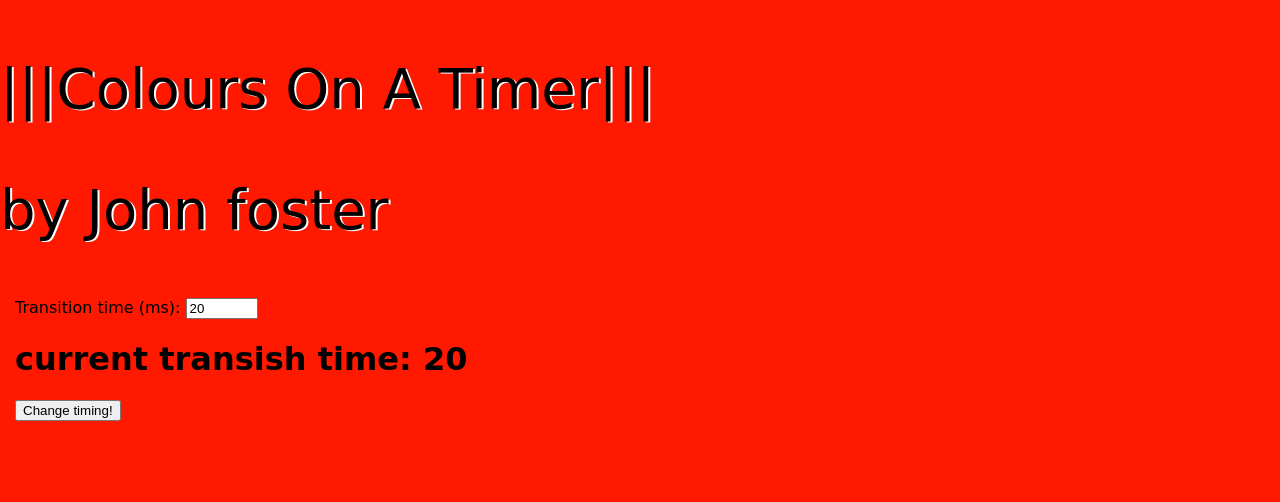
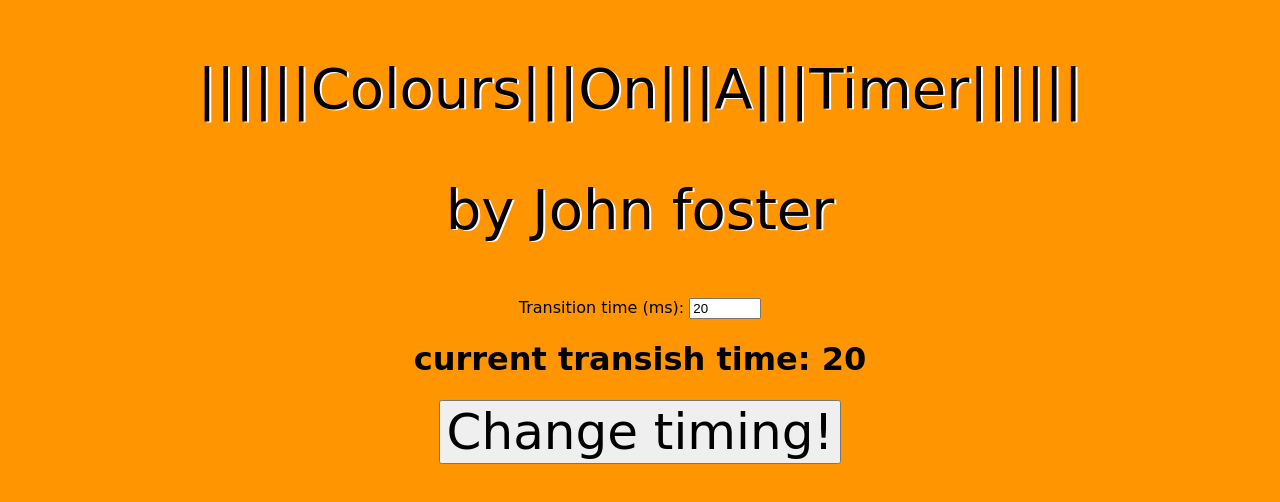
Before and after one commit to JohnFoster44/Tutorials-and-Codealongs, a plain HTML site: page canvas/background2.html in a window 1280 px wide. Both pictures are taken after a click on the button "Change timing!". Drawn offline with Linux system fonts and the light colour scheme; a web font is replaced by a local one.

Commit message:
small updates
changed aesthetics

```diff
--- a/canvas/background2.html
+++ b/canvas/background2.html
@@ -12,7 +12,7 @@
   <body>
     <canvas id="draw" width="800" height="800"></canvas>
     <div class="words">
-      <p>|||Colours On A Timer|||</p>
+      <p>||||||Colours|||On|||A|||Timer||||||</p>
       <p>by John foster</p>
     </div>
 
@@ -24,10 +24,10 @@
             class="slider"
             type="number"
             id="time"
-            min="0"
+            min="20"
             max="1000"
             value="20"
-            step="10"
+            step="20"
         />
       </label>
         <h1>current transish time: <span id="currentTime"></span></h1>
@@ -50,9 +50,10 @@
       ctx.fillStyle = `hsl(${hue}, 100%, 50%)`;
       ctx.fillRect(0, 0, canvas.width, canvas.height);
 
-      var time = setInterval(bkg, 1000);
+      let userTime = timeEL.value;
+      var timing = setInterval(bkg, (`${userTime}`));
 
-      function bkg(e) {
+      function bkg() {
         ctx.fillStyle = `hsl(${hue}, 100%, 50%)`;
         ctx.fillRect(0, 0, canvas.width, canvas.height);
         hue++;
@@ -60,22 +61,18 @@
       //canvas end
 
       // get current time on load
-
-      // function loadedTime(){
-      //   currentTimeEl.innerText = timeEL.value;
-      // };
-
       loadedTime = () => {currentTimeEl.innerText = timeEL.value};
 
       loadedTime();
-
       //change button
       buttonEl.addEventListener("click", () => {
         const button = timeEL.value;
         currentTimeEl.innerText = button;
+        userTime = timeEL.value;
+        bkg;
+      });
 
-        console.log("time change");
-      });
+      console.log(`${userTime}`)
 
     </script>
 
@@ -92,6 +89,7 @@
       }
       .words {
         position: relative;
+        text-align: center;
         font-size: 56px;
         text-shadow: #fff 2px 1px;
         z-index: 1;
@@ -99,7 +97,12 @@
       .setting {
         position: relative;
         align-items: center;
+        text-align: center;
         margin: 15px;
+      }
+      #button{
+        font-family: "UnifrakturCook", cursive;
+        font-size: 50px;
       }
     </style>
   </body>
```
